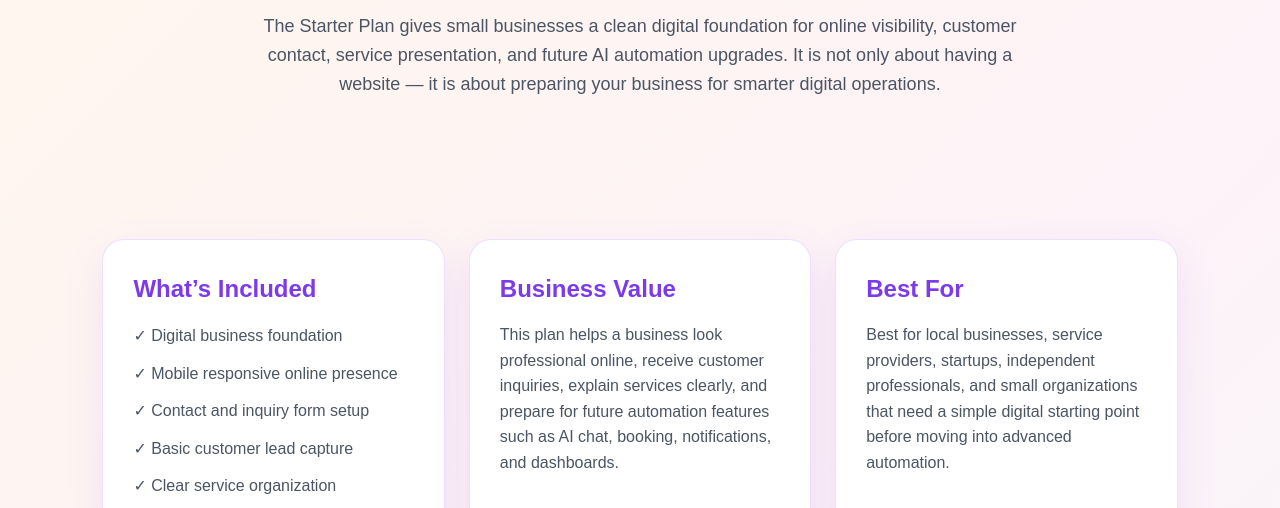
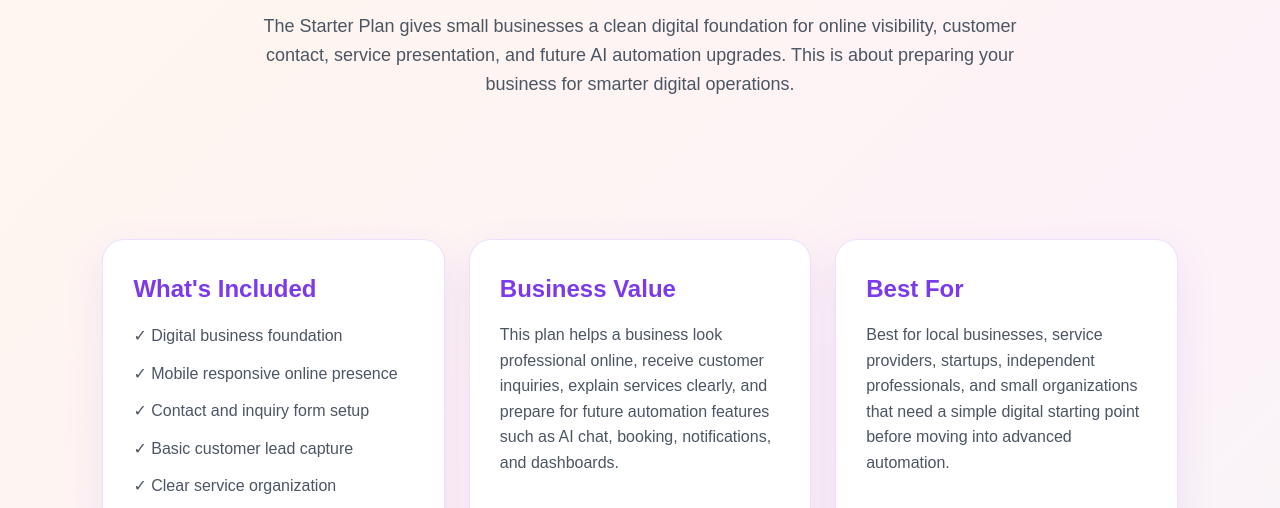
Before and after one commit to ellej180310-glitch/ellaflow-ai, a website: page starter.html in a window 1280 px wide. Shown: the part 292-800 px from the top of the page. Drawn offline with Linux system fonts and the light colour scheme.

Commit message:
Update starter automation page

```diff
--- a/starter.html
+++ b/starter.html
@@ -200,14 +200,14 @@
     <p>
       The Starter Plan gives small businesses a clean digital foundation for online visibility,
       customer contact, service presentation, and future AI automation upgrades.
-      It is not only about having a website — it is about preparing your business for smarter digital operations.
+      This is about preparing your business for smarter digital operations.
     </p>
   </section>
 
   <section>
     <div class="grid">
       <div class="card">
-        <h2>What’s Included</h2>
+        <h2>What's Included</h2>
         <ul>
           <li>✓ Digital business foundation</li>
           <li>✓ Mobile responsive online presence</li>
```
